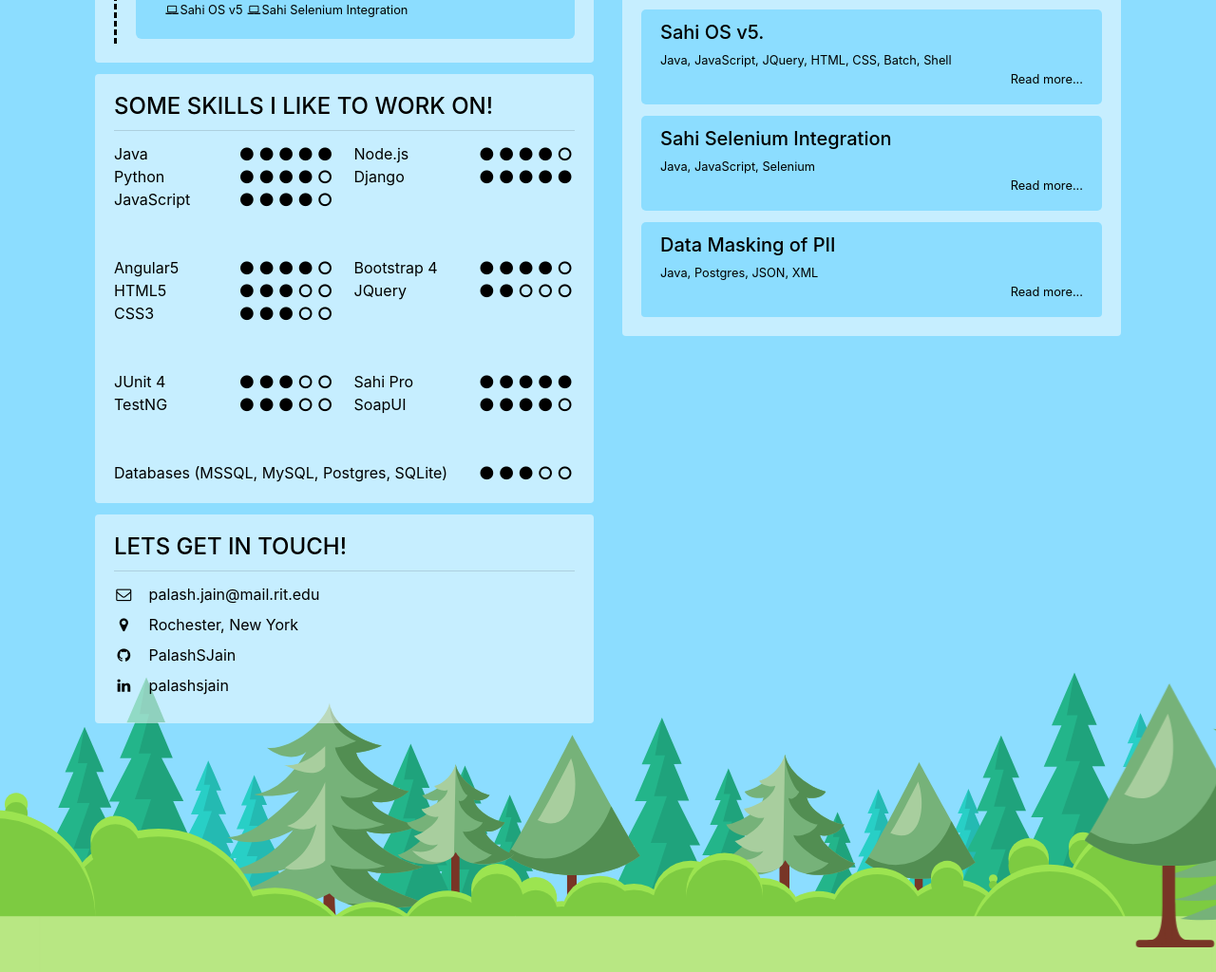
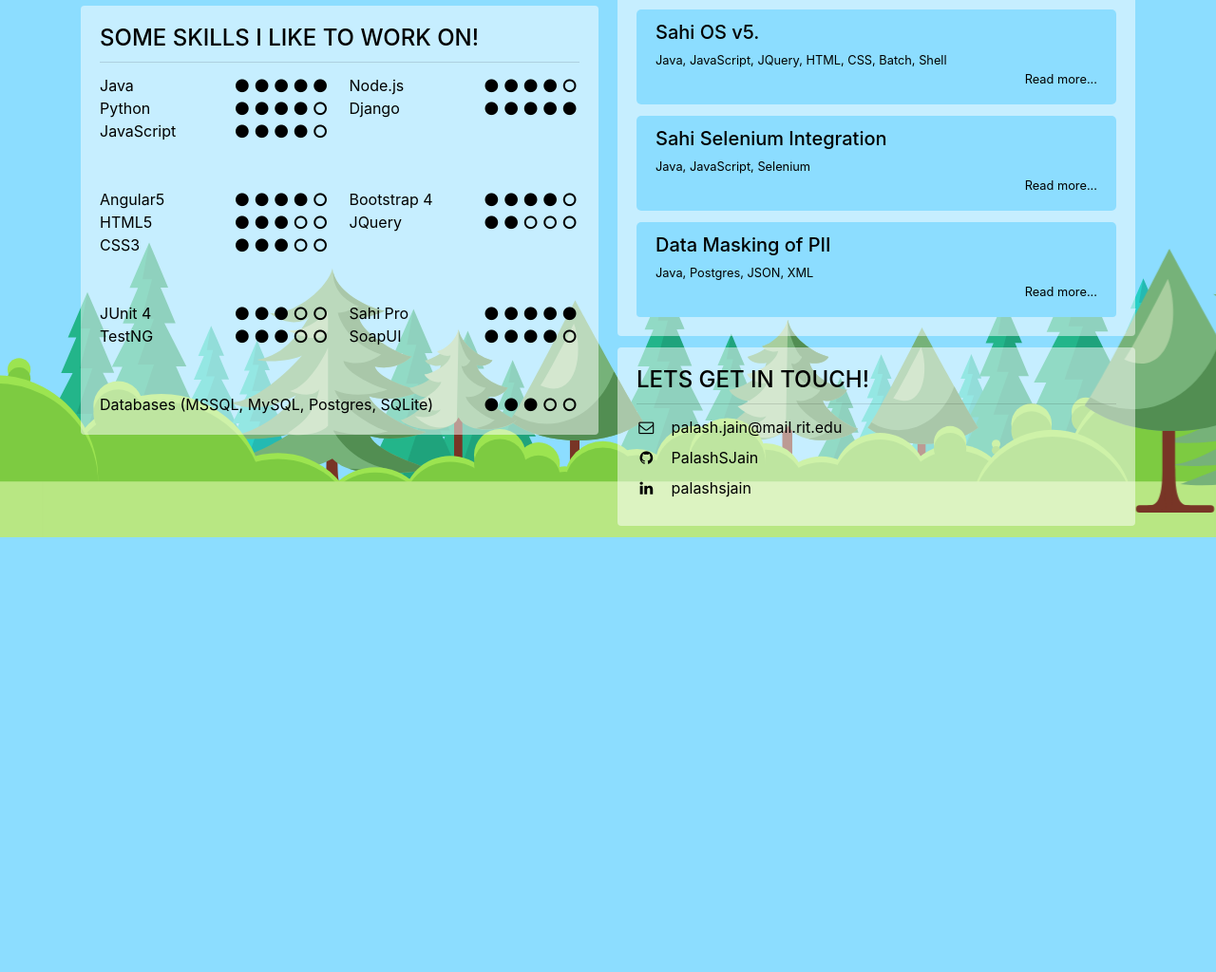
Before and after one commit to PalashSJain/palashsjain, a plain HTML site: page index.html in a window 1280 px wide. Shown: the part 1456-2480 px from the top of the page at 95% size. After the commit the page ends 2022 px from the top, so only its background shows below. Drawn offline with nearby package versions, Linux system fonts and the light colour scheme.

Commit message:
Changed entire page to card-columns

```diff
--- a/css/bottom.css
+++ b/css/bottom.css
@@ -1,7 +1,7 @@
 .land {
     position: relative;
     z-index: -1;
-    margin-top: 250px;
+    /*margin-top: 250px;*/
 }
 
 .forest {
@@ -57,7 +57,7 @@
     background: url('../images/forest-background-opt.svg');
     background-position: 0px 0px;
     background-repeat: repeat-x;
-    animation: animatedBackground 60s linear infinite reverse;
+    animation: animatedBackground 300s linear infinite reverse;
     bottom: 25%;
     height: 330px;
     left: 0;
--- a/index.html
+++ b/index.html
@@ -64,9 +64,7 @@
 </div>
 
 <div class="container">
-    <div class="row">
-        <div class="col-md-6 col-lg-6">
-            <div class="card-columns">
+    <div class="card-columns skill-set">
         <div class="card">
             <div class="card-body">
                 <h4 class="card-title">Education</h4>
@@ -257,39 +255,6 @@
                 </div>
             </div>
         </div>
-
-                <div class="card">
-                    <div class="card-body">
-                        <h4 class="card-title">Lets get in touch!</h4>
-                        <div class="input-group">
-                            <label class="mr-3" id="email"><i class="fa fa-fw fa-envelope-o"></i></label>
-                            <label aria-describedby="email">
-                                <a href="mailTo:palash.jain@mail.rit.edu">palash.jain@mail.rit.edu</a>
-                            </label>
-                        </div>
-                        <div class="input-group">
-                            <label class="mr-3" id="location"><i class="fa fa-fw fa-map-marker"></i></label>
-                            <label aria-describedby="location">Rochester, New York</label>
-                        </div>
-                        <div class="input-group">
-                            <label class="mr-3" id="github"><i class="fa fa-fw fa-github"></i></label>
-                            <label aria-describedby="github">
-                                <a href="https://github.com/PalashSJain" target="_blank">PalashSJain</a>
-                            </label>
-                        </div>
-                        <div class="input-group">
-                            <label class="mr-3" id="linkedin"><i class="fa fa-fw fa-linkedin"></i></label>
-                            <label aria-describedby="linkedin">
-                                <a href="https://www.linkedin.com/in/palashsjain/" target="_blank">palashsjain</a>
-                            </label>
-                        </div>
-                    </div>
-                </div>
-            </div>
-        </div>
-
-        <div class="col-md-6 col-lg-6">
-            <div class="card-columns">
         <div class="card">
             <div class="card-body">
                 <h4 class="card-title">Projects</h4>
@@ -522,6 +487,32 @@
                 </div>
             </div>
         </div>
+        <div class="card">
+            <div class="card-body">
+                <h4 class="card-title">Lets get in touch!</h4>
+                <div class="input-group">
+                    <label class="mr-3" id="email"><i class="fa fa-fw fa-envelope-o"></i></label>
+                    <label aria-describedby="email">
+                        <a href="mailTo:palash.jain@mail.rit.edu">palash.jain@mail.rit.edu</a>
+                    </label>
+                </div>
+                <!--<div class="input-group">-->
+                    <!--<label class="mr-3" id="location"><i class="fa fa-fw fa-map-marker"></i></label>-->
+                    <!--<label aria-describedby="location">Rochester, New York</label>-->
+                <!--</div>-->
+                <div class="input-group">
+                    <label class="mr-3" id="github"><i class="fa fa-fw fa-github"></i></label>
+                    <label aria-describedby="github">
+                        <a href="https://github.com/PalashSJain" target="_blank">PalashSJain</a>
+                    </label>
+                </div>
+                <div class="input-group">
+                    <label class="mr-3" id="linkedin"><i class="fa fa-fw fa-linkedin"></i></label>
+                    <label aria-describedby="linkedin">
+                        <a href="https://www.linkedin.com/in/palashsjain/" target="_blank">palashsjain</a>
+                    </label>
+                </div>
+            </div>
         </div>
     </div>
 </div>
@@ -584,7 +575,6 @@
         }
     }
 </script>
-</div>
 
 <div class="land">
     <div class="forest">
```
Lines whose indentation alone changed are shown as unchanged.
